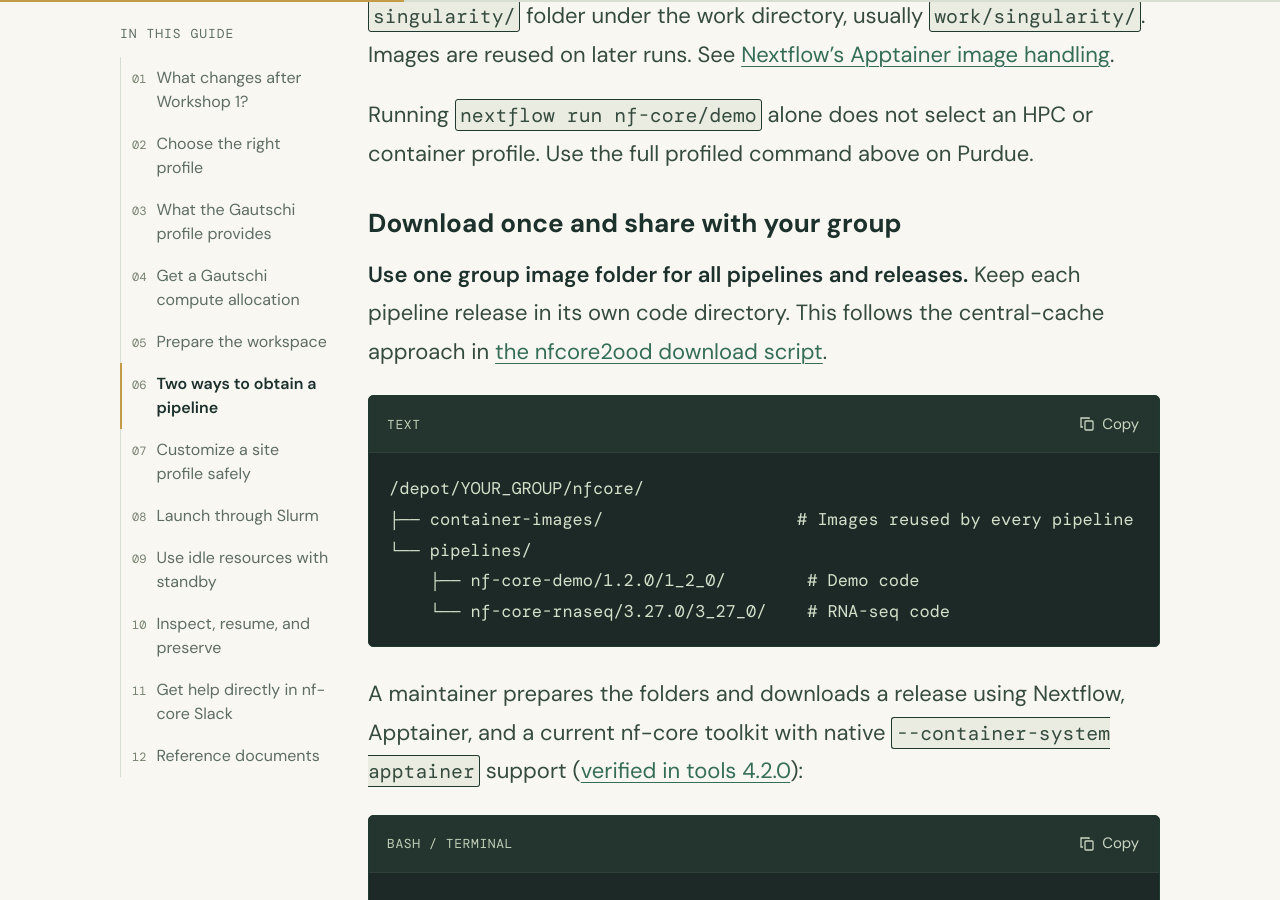
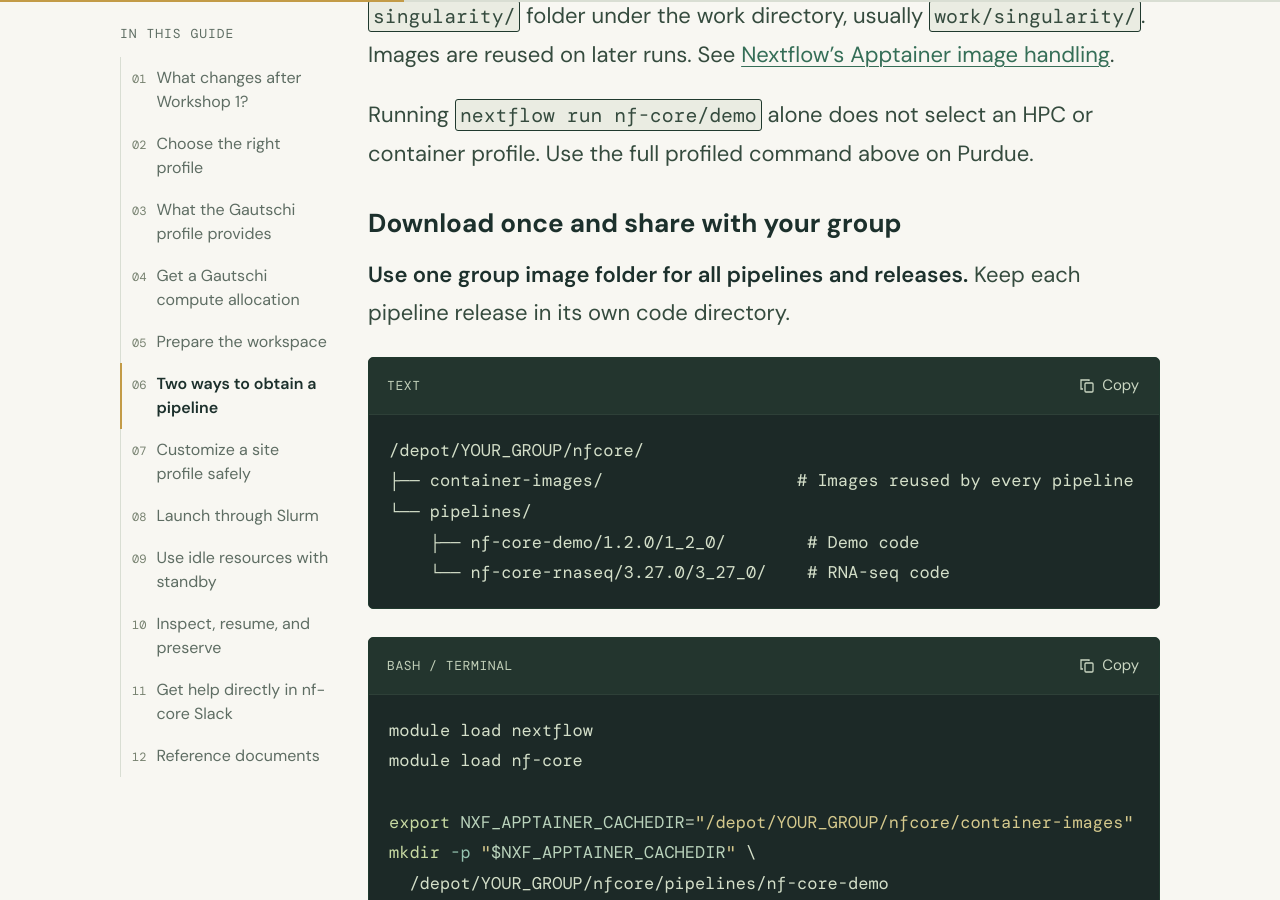
Before and after one commit to zhan4429/PurdueNfWorkshop, a Jekyll site: the page built from nf-core.md, in a window 1280 px wide and 900 px high, scrolled down 6312 px. Built offline with Jekyll 4.4.1, drawn with Linux system fonts in a browser that asks for light colours; some web fonts are replaced.

````diff
--- a/nf-core.md
+++ b/nf-core.md
@@ -125,7 +125,7 @@ Running `nextflow run nf-core/demo` alone does not select an HPC or container pr
 
 ### Download once and share with your group
 
-**Use one group image folder for all pipelines and releases.** Keep each pipeline release in its own code directory. This follows the central-cache approach in [the nfcore2ood download script](https://github.com/TuftsRT/nfcore2ood/blob/main/download_nfcore_pipeline.sh).
+**Use one group image folder for all pipelines and releases.** Keep each pipeline release in its own code directory.
 
 ```text
 /depot/YOUR_GROUP/nfcore/
@@ -134,8 +134,6 @@ Running `nextflow run nf-core/demo` alone does not select an HPC or container pr
     ├── nf-core-demo/1.2.0/1_2_0/        # Demo code
     └── nf-core-rnaseq/3.27.0/3_27_0/    # RNA-seq code
 ```
-
-A maintainer prepares the folders and downloads a release using Nextflow, Apptainer, and a current nf-core toolkit with native `--container-system apptainer` support ([verified in tools 4.2.0](https://github.com/nf-core/tools/blob/4.2.0/nf_core/__main__.py#L341-L345)):
 
 ```bash
 module load nextflow
````
